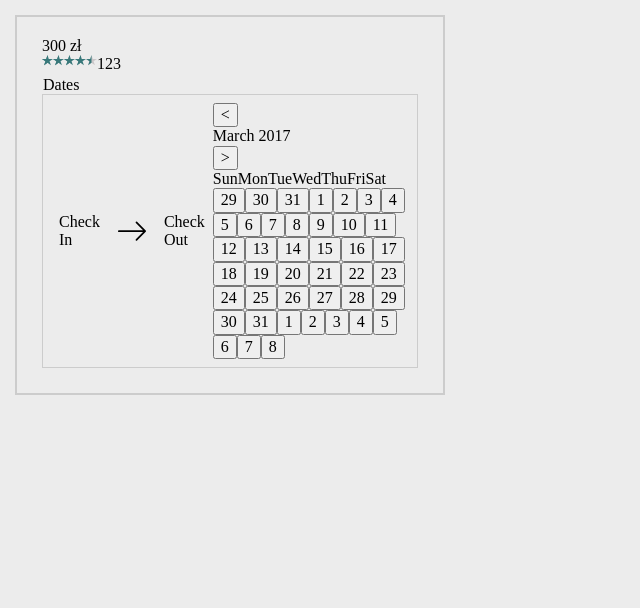
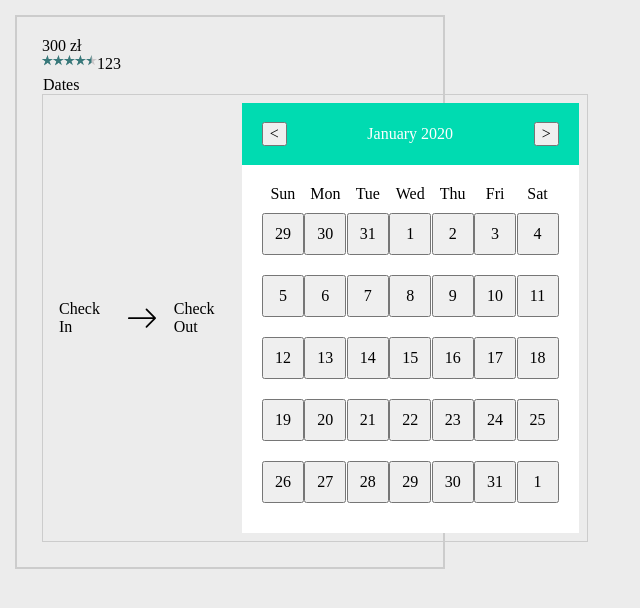
Before and after one commit to GadQ/vue-reservation-form, a Vue app: page / in a window 1280 px wide. Shown: the top 608 px of the page, without its empty margins (0-640 px from the left). Built offline with nearby package versions, Linux system fonts and the light colour scheme.

Commit message:
Showing day table for month, changing month, styling

```diff
--- a/src/components/DatePicker.vue
+++ b/src/components/DatePicker.vue
@@ -1,15 +1,15 @@
 <template>
     <div class="datepicker">
         <div class="datepicker__header">
-            <button class="datepicker__month-prev">
+            <button class="datepicker__month-prev" @click="prevMonth">
                 &lt;
             </button>
-            <div class="datepicker__month-viewed">March 2017</div>
-            <button class="datepicker__month-next">
+            <div class="datepicker__month-viewed">{{ currentMonth }}</div>
+            <button class="datepicker__month-next" @click="nextMonth">
                 &gt;
             </button>
         </div>
-        <div class="datepicker__table">
+        <div class="datepicker__body">
             <div class="datepicker__weekdays">
                 <span class="datepicker__weekday">Sun</span>
                 <span class="datepicker__weekday">Mon</span>
@@ -20,9 +20,11 @@
                 <span class="datepicker__weekday">Sat</span>
             </div>
             <div class="datepicker__days">
-                <button type="button" v-for="date in daysOfMonth" :key="date.getTime()" @click="setDate(date)">
-                    {{date.getDate()}}
-                </button>
+                <div class="datepicker__day" v-for="date in daysOfMonth" :key="date.getTime()">
+                    <button type="button" class="datepicker__day-button" @click="setDate(date)">
+                        {{date.getDate()}}
+                    </button>
+                </div>
             </div>
         </div>
     </div>
@@ -34,27 +36,49 @@
         data: () => ({
             dateFrom: null,
             dateTo: null,
-            dateShow: null,
+            dateShow: new Date(),
         }),
         props: {},
         computed: {
             daysOfMonth() {
-                const date = new Date();
+                const date = new Date(this.dateShow.getTime());
                 date.setDate(1);
+                let weeks = this.calculateWeeks(date);
                 date.setDate(-1 * date.getDay());
 
                 const days = [];
-                for( let i = 0; i<42; i++) {
+                for (let i = 0; i < weeks * 7; i++) {
                     date.setDate(date.getDate() + 1);
                     days.push(new Date(date.getTime()));
                 }
 
                 return days;
+            },
+            currentMonth() {
+                const formatter = new Intl.DateTimeFormat('en', {
+                    month: 'long',
+                    year: 'numeric'
+                });
+                return formatter.format(this.dateShow);
             }
         },
         methods: {
             setDate(date) {
                 console.log(date);
+            },
+            calculateWeeks(date) {
+                const daysInMonth = new Date(date.getFullYear(), date.getMonth() + 1, 0).getDate();
+                return Math.ceil((daysInMonth + date.getDay()) / 7);
+            },
+            nextMonth() {
+                const dateNew = new Date(this.dateShow.getTime());
+                dateNew.setMonth(dateNew.getMonth() + 1);
+                this.dateShow = dateNew;
+            },
+            prevMonth() {
+                const dateNew = new Date(this.dateShow.getTime());
+                dateNew.setMonth(dateNew.getMonth() - 1);
+                this.dateShow = dateNew;
             }
         }
     }
@@ -63,5 +87,62 @@
 
 <!-- Add "scoped" attribute to limit CSS to this component only -->
 <style lang="scss">
+    $color-green: #00dbb1;
 
+    .datepicker {
+        width: 366px;
+
+        &__header {
+            background: $color-green;
+            display: flex;
+            align-items: center;
+            color: #fff;
+            height: 62px;
+            padding: 0 20px;
+        }
+
+        &__month-prev {
+        }
+
+        &__month-viewed {
+            flex-grow: 1;
+            text-align: center;
+        }
+
+        &__month-next {
+        }
+
+        &__body {
+            background: #fff;
+            padding: 20px;
+        }
+
+        &__weekdays {
+            display: grid;
+            grid-template-columns: repeat(7, 1fr);
+
+        }
+
+        &__weekday {
+            text-align: center;
+        }
+
+        &__days {
+            display: grid;
+            grid-template-columns: repeat(7, 1fr);
+        }
+
+        &__day {
+            display: flex;
+            justify-content: center;
+            align-items: center;
+            margin: 10px 0;
+        }
+
+        &__day-button {
+            cursor: pointer;
+            width: 42px;
+            height: 42px;
+        }
+    }
 </style>
```
